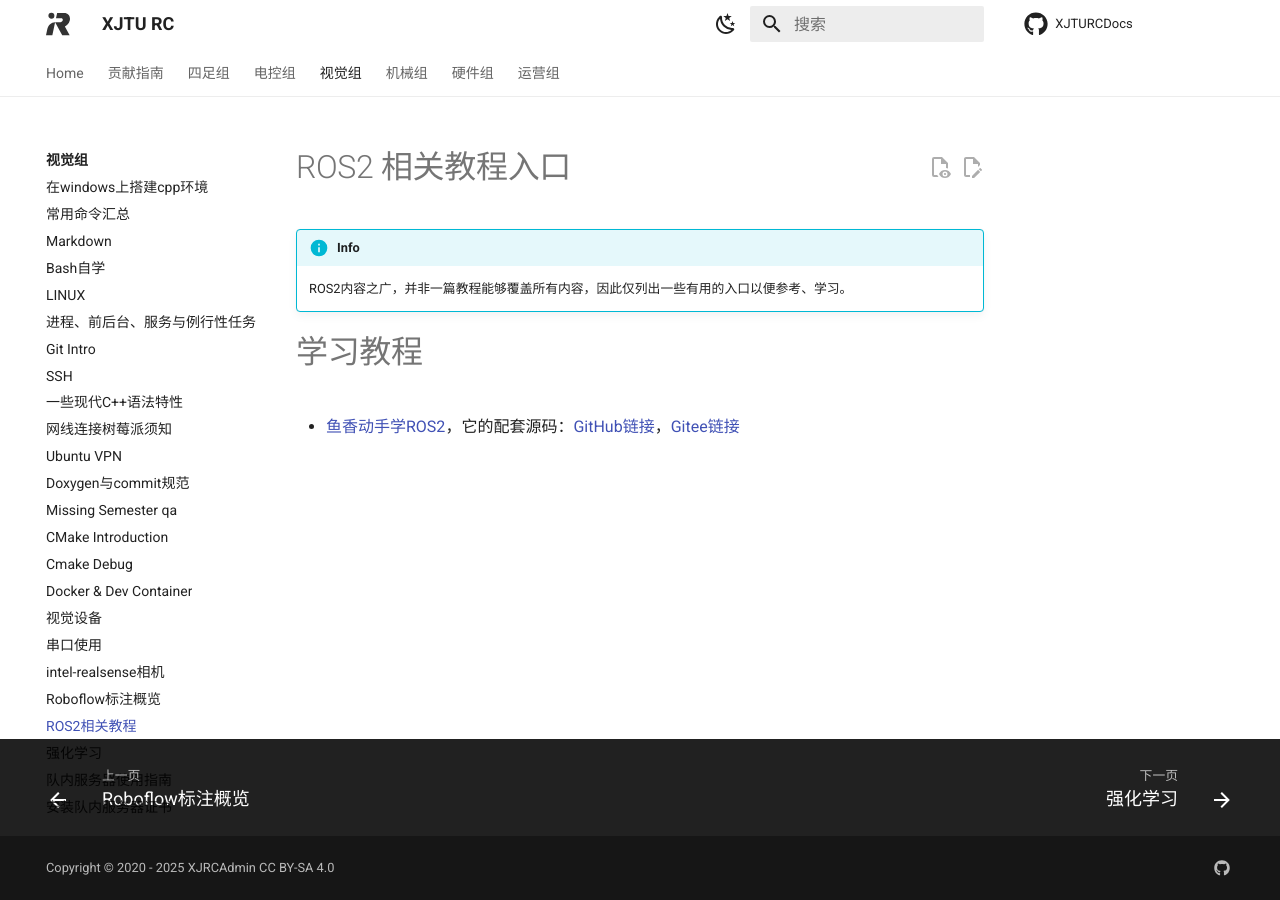
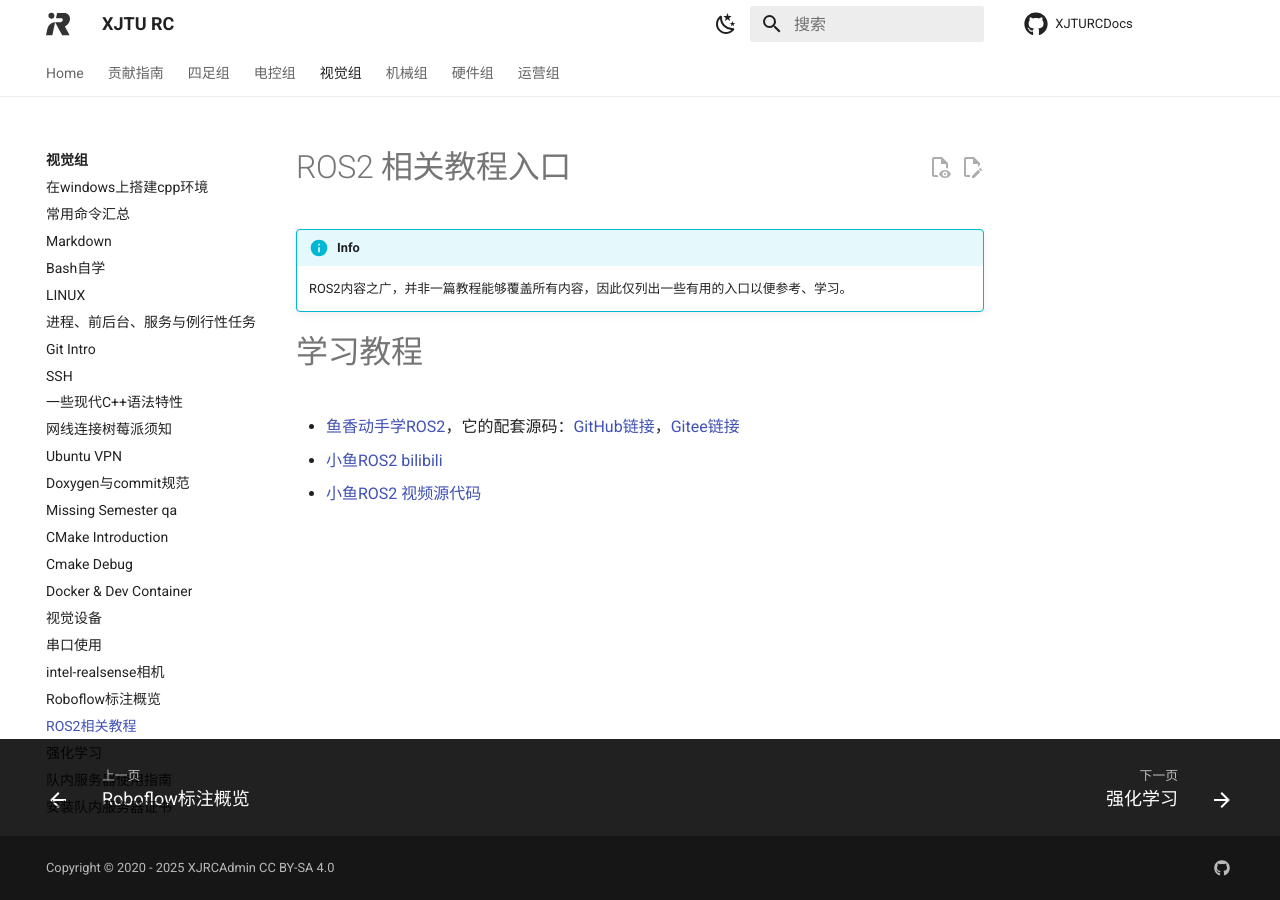
Before and after one commit to XJRCAdmin/XJTURCDocs, an MkDocs documentation site: the page built from docs/blog/vision/ros2/index.md, in a window 1280 px wide. Built offline with MkDocs 1.6.1 and Material for MkDocs 9.7.7, drawn with Linux system fonts in a browser that asks for light colours; comment, search, counter and statistics services are not loaded.

Commit message:
modify:ros2

```diff
--- a/docs/blog/vision/ros2/index.md
+++ b/docs/blog/vision/ros2/index.md
@@ -5,3 +5,5 @@
 
 # 学习教程
 - [鱼香动手学ROS2](https://fishros.com/d2lros2/#/)，它的配套源码：[GitHub链接](https://github.com/fishros/ros2bookcode)，[Gitee链接](https://gitee.com/ohhuo/ros2bookcode)
+- [小鱼ROS2 bilibili](https://www.bilibili.com/video/BV1GW42197Ck?spm_id_from=333.788.videopod.sections&vd_source=7bd9495d31281f143b7b2db3418d2f17)
+- [小鱼ROS2 视频源代码](https://github.com/fishros/ros2bookcode)
```
